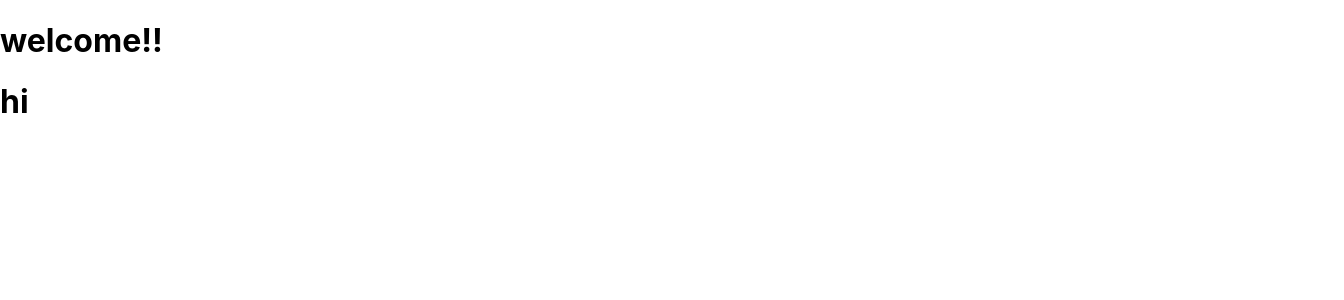
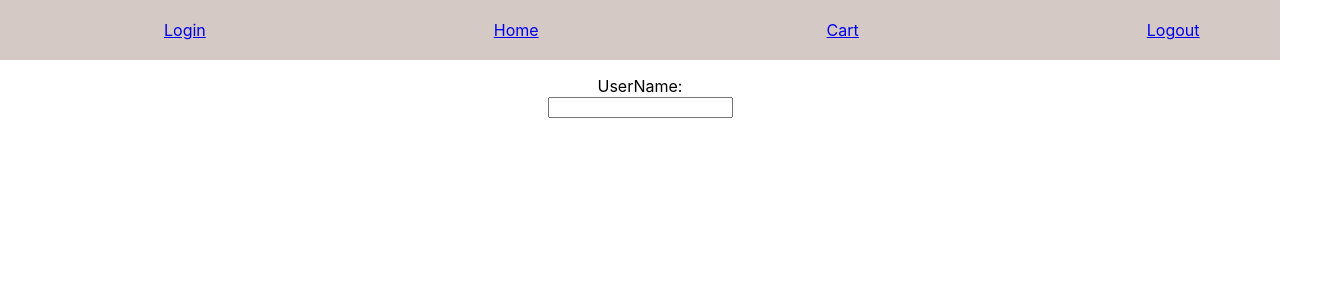
Before and after one commit to AshokBavisetti/Ecom, a React (Create React App) app: page / in a window 1280 px wide. Shown: the top 300 px of the page, 1344 px wide, since content can reach past the window. Built offline with nearby package versions, Linux system fonts and the light colour scheme.

Commit message:
added nav function

```diff
--- a/src/App.js
+++ b/src/App.js
@@ -1,11 +1,27 @@
-import logo from './logo.svg';
+import React from 'react';
 import './App.css';
+import { BrowserRouter as Router, Routes, Route } from 'react-router-dom';
+import Login from './Component/Login/Login';
+import Home from './Component/Homepage/Home';
+import Cart from './Component/cart/cart';
+import Logout from './Component/Logout/Logout';
+import Navbar from './Component/Navbar/Navbar';
+
 
 function App() {
   return (
     <div>
-     <h1>welcome!!</h1>
-     <h1>hi </h1>
+  <Router>
+    <Navbar/>
+    <Routes>
+      <Route path="/" element={<Login/>} />
+            <Route path="/Home" element={<Home/>} />
+      <Route path="/cart" element={<Cart/>} />
+            <Route path="/Logout" element={<Logout/>} />
+
+
+    </Routes>
+  </Router>
     </div>
   );
 }
--- /dev/null
+++ b/src/Component/Homepage/Home.js
@@ -0,0 +1,9 @@
+import React from 'react'
+
+const Home = () => {
+  return (
+    <div>Home</div>
+  )
+}
+
+export default Home
--- a/src/Component/Login/Login.js
+++ b/src/Component/Login/Login.js
@@ -2,7 +2,16 @@ import React from 'react'
 
 const Login = () => {
   return (
-    <div>Login</div>
+    <div>
+<center>
+    <form>
+        <label>UserName:</label><br/>
+        <input type="" />
+    </form>
+</center>
+
+
+    </div>
   )
 }
 
--- /dev/null
+++ b/src/Component/Navbar/Navbar.css
@@ -0,0 +1,10 @@
+ li{
+    display: inline;
+    padding: 9rem;
+}
+ul{
+    margin-top: 0%;
+    background-color: rgb(212, 201, 197);
+    padding: 20px;
+
+}
--- a/src/Component/Navbar/Navbar.js
+++ b/src/Component/Navbar/Navbar.js
@@ -1,11 +1,12 @@
 import React from 'react'
 import {Link} from "react-router-dom"
+import './Navbar.css';
 const Navbar = () => {
   return (
     <ul>
        <Link to="/"><li>Login</li></Link>
              <Link to="/Home"><li>Home</li></Link>
-            <Link to="/cart"><li>cart</li></Link>
+            <Link to="/Cart"><li>Cart</li></Link>
             <Link to="/Logout"><li>Logout</li></Link>
 
 
--- a/src/Component/cart/cart.js
+++ b/src/Component/cart/cart.js
@@ -1,9 +1,9 @@
 import React from 'react'
 
-const cart = () => {
+const Cart = () => {
   return (
-    <div>cart</div>
+    <div>Cart</div>
   )
 }
 
-export default cart
+export default Cart
```
Also changed, not shown: src/Component/Homepage/Homepage.js (deleted).
